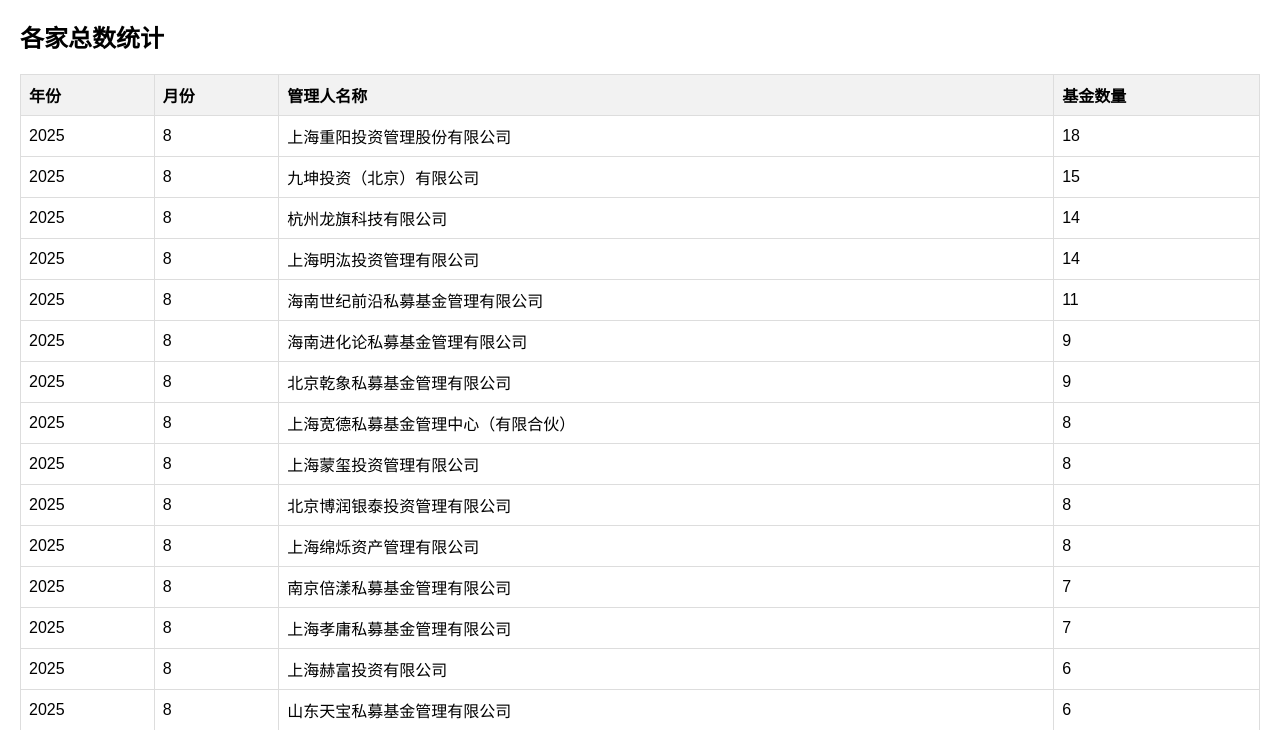
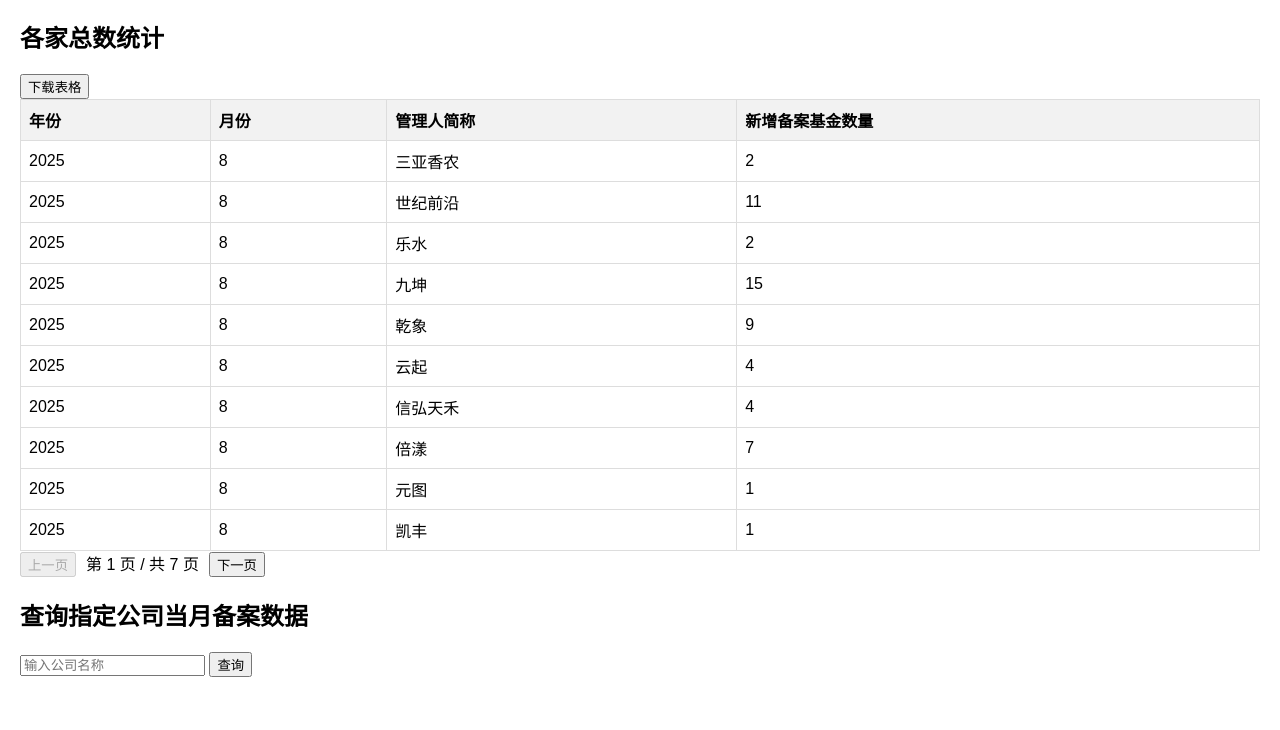
Before and after one commit to Euclid-Jie/PfundStatas, a plain HTML site: page index.html in a window 1280 px wide. Shown: the part 70-800 px from the top of the page. Drawn offline with nearby package versions, Linux system fonts and the light colour scheme.

Commit message:
features:添加网页更新工作流，配置子模块，更新数据处理逻辑，增强前端表格展示功能

```diff
--- a/data.json
+++ b/data.json
@@ -1,188 +1,386 @@
 [
     {
-        "managerName":"上海重阳投资管理股份有限公司",
         "year":2025,
         "month":8,
-        "record_count":18
+        "ManagerShortName":"三亚香农",
+        "record_count":2
     },
     {
-        "managerName":"九坤投资（北京）有限公司",
         "year":2025,
         "month":8,
+        "ManagerShortName":"世纪前沿",
+        "record_count":11
+    },
+    {
+        "year":2025,
+        "month":8,
+        "ManagerShortName":"乐水",
+        "record_count":2
+    },
+    {
+        "year":2025,
+        "month":8,
+        "ManagerShortName":"九坤",
         "record_count":15
     },
     {
-        "managerName":"杭州龙旗科技有限公司",
         "year":2025,
         "month":8,
+        "ManagerShortName":"乾象",
+        "record_count":9
+    },
+    {
+        "year":2025,
+        "month":8,
+        "ManagerShortName":"云起",
+        "record_count":4
+    },
+    {
+        "year":2025,
+        "month":8,
+        "ManagerShortName":"信弘天禾",
+        "record_count":4
+    },
+    {
+        "year":2025,
+        "month":8,
+        "ManagerShortName":"倍漾",
+        "record_count":7
+    },
+    {
+        "year":2025,
+        "month":8,
+        "ManagerShortName":"元图",
+        "record_count":1
+    },
+    {
+        "year":2025,
+        "month":8,
+        "ManagerShortName":"凯丰",
+        "record_count":1
+    },
+    {
+        "year":2025,
+        "month":8,
+        "ManagerShortName":"半鞅",
+        "record_count":2
+    },
+    {
+        "year":2025,
+        "month":8,
+        "ManagerShortName":"卓识",
+        "record_count":5
+    },
+    {
+        "year":2025,
+        "month":8,
+        "ManagerShortName":"博普",
+        "record_count":2
+    },
+    {
+        "year":2025,
+        "month":8,
+        "ManagerShortName":"博润银泰",
+        "record_count":8
+    },
+    {
+        "year":2025,
+        "month":8,
+        "ManagerShortName":"合骥",
+        "record_count":5
+    },
+    {
+        "year":2025,
+        "month":8,
+        "ManagerShortName":"启林",
+        "record_count":6
+    },
+    {
+        "year":2025,
+        "month":8,
+        "ManagerShortName":"吾执",
+        "record_count":1
+    },
+    {
+        "year":2025,
+        "month":8,
+        "ManagerShortName":"哈希",
+        "record_count":1
+    },
+    {
+        "year":2025,
+        "month":8,
+        "ManagerShortName":"喜岳",
+        "record_count":2
+    },
+    {
+        "year":2025,
+        "month":8,
+        "ManagerShortName":"嘉合杉升",
+        "record_count":1
+    },
+    {
+        "year":2025,
+        "month":8,
+        "ManagerShortName":"因诺",
+        "record_count":6
+    },
+    {
+        "year":2025,
+        "month":8,
+        "ManagerShortName":"图灵",
+        "record_count":3
+    },
+    {
+        "year":2025,
+        "month":8,
+        "ManagerShortName":"坤望",
+        "record_count":5
+    },
+    {
+        "year":2025,
+        "month":8,
+        "ManagerShortName":"垒昂",
+        "record_count":1
+    },
+    {
+        "year":2025,
+        "month":8,
+        "ManagerShortName":"大道",
+        "record_count":5
+    },
+    {
+        "year":2025,
+        "month":8,
+        "ManagerShortName":"天演",
+        "record_count":3
+    },
+    {
+        "year":2025,
+        "month":8,
+        "ManagerShortName":"天算",
+        "record_count":2
+    },
+    {
+        "year":2025,
+        "month":8,
+        "ManagerShortName":"孝庸",
+        "record_count":7
+    },
+    {
+        "year":2025,
+        "month":8,
+        "ManagerShortName":"守正用奇",
+        "record_count":2
+    },
+    {
+        "year":2025,
+        "month":8,
+        "ManagerShortName":"宽德",
+        "record_count":10
+    },
+    {
+        "year":2025,
+        "month":8,
+        "ManagerShortName":"宽投",
+        "record_count":1
+    },
+    {
+        "year":2025,
+        "month":8,
+        "ManagerShortName":"微观博易",
+        "record_count":4
+    },
+    {
+        "year":2025,
+        "month":8,
+        "ManagerShortName":"德贝",
+        "record_count":1
+    },
+    {
+        "year":2025,
+        "month":8,
+        "ManagerShortName":"念空",
+        "record_count":5
+    },
+    {
+        "year":2025,
+        "month":8,
+        "ManagerShortName":"悦海盈和",
+        "record_count":3
+    },
+    {
+        "year":2025,
+        "month":8,
+        "ManagerShortName":"明汯",
         "record_count":14
     },
     {
-        "managerName":"上海明汯投资管理有限公司",
         "year":2025,
         "month":8,
-        "record_count":14
+        "ManagerShortName":"榕树海",
+        "record_count":1
     },
     {
-        "managerName":"海南世纪前沿私募基金管理有限公司",
         "year":2025,
         "month":8,
-        "record_count":11
+        "ManagerShortName":"正瀛",
+        "record_count":3
     },
     {
-        "managerName":"海南进化论私募基金管理有限公司",
         "year":2025,
         "month":8,
+        "ManagerShortName":"灵均",
+        "record_count":1
+    },
+    {
+        "year":2025,
+        "month":8,
+        "ManagerShortName":"牧鑫",
+        "record_count":1
+    },
+    {
+        "year":2025,
+        "month":8,
+        "ManagerShortName":"玄信",
+        "record_count":1
+    },
+    {
+        "year":2025,
+        "month":8,
+        "ManagerShortName":"申毅",
+        "record_count":2
+    },
+    {
+        "year":2025,
+        "month":8,
+        "ManagerShortName":"盛丰",
+        "record_count":1
+    },
+    {
+        "year":2025,
+        "month":8,
+        "ManagerShortName":"睿凝",
+        "record_count":3
+    },
+    {
+        "year":2025,
+        "month":8,
+        "ManagerShortName":"积沐",
+        "record_count":2
+    },
+    {
+        "year":2025,
+        "month":8,
+        "ManagerShortName":"纽达",
+        "record_count":3
+    },
+    {
+        "year":2025,
+        "month":8,
+        "ManagerShortName":"翰荣",
+        "record_count":4
+    },
+    {
+        "year":2025,
+        "month":8,
+        "ManagerShortName":"致诚卓远",
+        "record_count":4
+    },
+    {
+        "year":2025,
+        "month":8,
+        "ManagerShortName":"茂源",
+        "record_count":1
+    },
+    {
+        "year":2025,
+        "month":8,
+        "ManagerShortName":"蒙玺",
+        "record_count":8
+    },
+    {
+        "year":2025,
+        "month":8,
+        "ManagerShortName":"衍合",
+        "record_count":4
+    },
+    {
+        "year":2025,
+        "month":8,
+        "ManagerShortName":"衍复",
+        "record_count":4
+    },
+    {
+        "year":2025,
+        "month":8,
+        "ManagerShortName":"诚奇",
+        "record_count":5
+    },
+    {
+        "year":2025,
+        "month":8,
+        "ManagerShortName":"赫富",
+        "record_count":6
+    },
+    {
+        "year":2025,
+        "month":8,
+        "ManagerShortName":"超量子",
+        "record_count":1
+    },
+    {
+        "year":2025,
+        "month":8,
+        "ManagerShortName":"进化论",
         "record_count":9
     },
     {
-        "managerName":"北京乾象私募基金管理有限公司",
         "year":2025,
         "month":8,
-        "record_count":9
+        "ManagerShortName":"远澜",
+        "record_count":1
     },
     {
-        "managerName":"上海宽德私募基金管理中心（有限合伙）",
         "year":2025,
         "month":8,
-        "record_count":8
+        "ManagerShortName":"量派",
+        "record_count":3
     },
     {
-        "managerName":"上海蒙玺投资管理有限公司",
         "year":2025,
         "month":8,
-        "record_count":8
+        "ManagerShortName":"量道",
+        "record_count":2
     },
     {
-        "managerName":"北京博润银泰投资管理有限公司",
         "year":2025,
         "month":8,
-        "record_count":8
+        "ManagerShortName":"金锝",
+        "record_count":3
     },
     {
-        "managerName":"上海绵烁资产管理有限公司",
         "year":2025,
         "month":8,
-        "record_count":8
+        "ManagerShortName":"顽岩",
+        "record_count":2
     },
     {
-        "managerName":"南京倍漾私募基金管理有限公司",
         "year":2025,
         "month":8,
-        "record_count":7
+        "ManagerShortName":"鸣石",
+        "record_count":3
     },
     {
-        "managerName":"上海孝庸私募基金管理有限公司",
         "year":2025,
         "month":8,
-        "record_count":7
+        "ManagerShortName":"黑翼",
+        "record_count":4
     },
     {
-        "managerName":"上海赫富投资有限公司",
         "year":2025,
         "month":8,
-        "record_count":6
-    },
-    {
-        "managerName":"山东天宝私募基金管理有限公司",
-        "year":2025,
-        "month":8,
-        "record_count":6
-    },
-    {
-        "managerName":"上海华年私募基金管理有限公司",
-        "year":2025,
-        "month":8,
-        "record_count":6
-    },
-    {
-        "managerName":"上海启林投资管理有限公司",
-        "year":2025,
-        "month":8,
-        "record_count":6
-    },
-    {
-        "managerName":"因诺（上海）资产管理有限公司",
-        "year":2025,
-        "month":8,
-        "record_count":6
-    },
-    {
-        "managerName":"北京卓识私募基金管理有限公司",
-        "year":2025,
-        "month":8,
-        "record_count":5
-    },
-    {
-        "managerName":"京华世家私募基金管理（北京）有限公司",
-        "year":2025,
-        "month":8,
-        "record_count":5
-    },
-    {
-        "managerName":"亦赋私募基金管理（海南）有限公司",
-        "year":2025,
-        "month":8,
-        "record_count":5
-    },
-    {
-        "managerName":"上海合骥私募基金管理有限公司",
-        "year":2025,
-        "month":8,
-        "record_count":5
-    },
-    {
-        "managerName":"深圳市大道投资管理有限公司",
-        "year":2025,
-        "month":8,
-        "record_count":5
-    },
-    {
-        "managerName":"上海念觉私募基金管理有限公司",
-        "year":2025,
-        "month":8,
-        "record_count":5
-    },
-    {
-        "managerName":"上海睿郡资产管理有限公司",
-        "year":2025,
-        "month":8,
-        "record_count":5
-    },
-    {
-        "managerName":"深圳诚奇资产管理有限公司",
-        "year":2025,
-        "month":8,
-        "record_count":5
-    },
-    {
-        "managerName":"上海坤望私募基金管理有限公司",
-        "year":2025,
-        "month":8,
-        "record_count":5
-    },
-    {
-        "managerName":"北京市星石投资管理有限公司",
-        "year":2025,
-        "month":8,
-        "record_count":5
-    },
-    {
-        "managerName":"上海新方程私募基金管理有限公司",
-        "year":2025,
-        "month":8,
-        "record_count":5
-    },
-    {
-        "managerName":"深圳市前海合之力量创投资管理有限公司",
-        "year":2025,
-        "month":8,
-        "record_count":5
-    },
-    {
-        "managerName":"上海子午投资管理有限公司",
-        "year":2025,
-        "month":8,
-        "record_count":5
+        "ManagerShortName":"龙旗",
+        "record_count":14
     }
 ]
--- a/index.html
+++ b/index.html
@@ -9,18 +9,20 @@
     <h1>备案数据统计</h1>
 
     <!-- 表格展示各家总数 -->
-    <h2>各家总数统计</h2>
+        <h2>各家总数统计</h2>
+    <button id="downloadBtn">下载表格</button>
     <table id="managerTable">
         <thead>
             <tr>
                 <th>年份</th>
                 <th>月份</th>
-                <th>管理人名称</th>
-                <th>基金数量</th>
+                <th>管理人简称</th>
+                <th>新增备案基金数量</th>
             </tr>
         </thead>
         <tbody></tbody>
     </table>
+    <div id="pagination"></div>
 
     <!-- 查询指定公司当月数据 -->
     <h2>查询指定公司当月备案数据</h2>
--- a/script.js
+++ b/script.js
@@ -4,7 +4,7 @@ fetch('data.json')
     .then(data => {
         const tbody = document.querySelector('#managerTable tbody');
         data.forEach(item => {
-            const row = `<tr><td>${item.year}</td><td>${item.month}</td><td>${item.managerName}</td><td>${item.record_count}</td></tr>`;
+            const row = `<tr><td>${item.year}</td><td>${item.month}</td><td>${item.ManagerShortName}</td><td>${item.record_count}</td></tr>`;
             tbody.innerHTML += row;
         });
     });
@@ -65,3 +65,105 @@ function queryCompanyData() {
             resultsDiv.innerHTML = tableHtml;
         });
 }
+// 下载表格为CSV的函数
+function downloadTableAsCSV() {
+    const table = document.getElementById('managerTable');
+    let csv = '';
+    for (let row of table.rows) {
+        let rowData = [];
+        for (let cell of row.cells) {
+            rowData.push('"' + cell.innerText.replace(/"/g, '""') + '"');
+        }
+        csv += rowData.join(',') + '\n';
+    }
+    const blob = new Blob([csv], { type: 'text/csv' });
+    const url = URL.createObjectURL(blob);
+    const a = document.createElement('a');
+    a.href = url;
+    a.download = 'manager_table.csv';
+    document.body.appendChild(a);
+    a.click();
+    document.body.removeChild(a);
+    URL.revokeObjectURL(url);
+}
+
+// 分页相关变量
+let currentPage = 1;
+const itemsPerPage = 10;
+let data = [];
+
+// 加载数据并初始化表格
+function loadData() {
+    fetch('data.json')
+        .then(response => response.json())
+        .then(jsonData => {
+            data = jsonData;
+            renderTable();
+            renderPagination();
+        })
+        .catch(error => console.error('Error loading data:', error));
+}
+
+// 渲染表格（当前页）
+function renderTable() {
+    const tbody = document.querySelector('#managerTable tbody');
+    tbody.innerHTML = '';
+    const start = (currentPage - 1) * itemsPerPage;
+    const end = start + itemsPerPage;
+    const pageData = data.slice(start, end);
+    pageData.forEach(item => {
+        const row = document.createElement('tr');
+        row.innerHTML = `
+            <td>${item.year}</td>
+            <td>${item.month}</td>
+            <td>${item.ManagerShortName}</td>
+            <td>${item.record_count}</td>
+        `;
+        tbody.appendChild(row);
+    });
+}
+
+// 渲染分页控件
+function renderPagination() {
+    const paginationDiv = document.getElementById('pagination');
+    paginationDiv.innerHTML = '';
+    const totalPages = Math.ceil(data.length / itemsPerPage);
+
+    // 上一页按钮
+    const prevBtn = document.createElement('button');
+    prevBtn.textContent = '上一页';
+    prevBtn.disabled = currentPage === 1;
+    prevBtn.onclick = () => {
+        if (currentPage > 1) {
+            currentPage--;
+            renderTable();
+            renderPagination();
+        }
+    };
+    paginationDiv.appendChild(prevBtn);
+
+    // 当前页/总页数显示
+    const pageInfo = document.createElement('span');
+    pageInfo.style.margin = '0 10px';
+    pageInfo.textContent = `第 ${currentPage} 页 / 共 ${totalPages} 页`;
+    paginationDiv.appendChild(pageInfo);
+
+    // 下一页按钮
+    const nextBtn = document.createElement('button');
+    nextBtn.textContent = '下一页';
+    nextBtn.disabled = currentPage === totalPages || totalPages === 0;
+    nextBtn.onclick = () => {
+        if (currentPage < totalPages) {
+            currentPage++;
+            renderTable();
+            renderPagination();
+        }
+    };
+    paginationDiv.appendChild(nextBtn);
+}
+
+// 初始化
+document.addEventListener('DOMContentLoaded', function() {
+    loadData();
+    document.getElementById('downloadBtn').addEventListener('click', downloadTableAsCSV);
+});
```
Also changed, not shown: requirements.txt (added), 3 other files.
